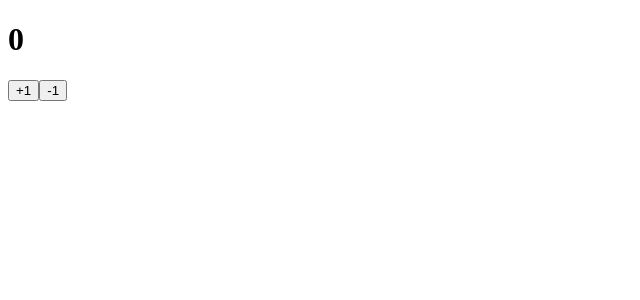
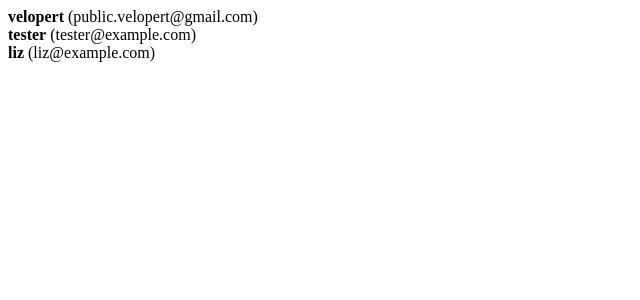
Before and after one commit to yunbiyomi/begin-react, a React (Create React App) app: page / in a window 1280 px wide. Shown: the top 300 px of the page, without its empty margins (0-640 px from the left). Built offline with nearby package versions, Linux system fonts and the light colour scheme.

Commit message:
20230517

```diff
--- a/src/App.js
+++ b/src/App.js
@@ -1,11 +1,13 @@
 import React from "react";
 // import Hello from "./Hello";
 // import Wrapper from './Wrapper';
-import Counter from './Counter';
+// import Counter from './Counter';
+// import InputSample from "./InputSample";
+import UserList from "./UserList";
 
 function App() {
   return (
-    <Counter />
+    <UserList />
   );
 }
 
--- a/src/Counter.js
+++ b/src/Counter.js
@@ -1,17 +1,19 @@
-import React from "react";
+import React, {useState} from "react";
 
 function Counter(){
+    const [number, setNumber] = useState(0);
+
     const onIncrease = () => {
-        console.log('+1');
+        setNumber(number + 1);
     }
 
     const onDecrease = () => {
-        console.log('-1');
+        setNumber(number - 1);
     }
 
     return (
         <div>
-            <h1>0</h1>
+            <h1>{number}</h1>
             <button onClick={onIncrease}>+1</button>
             <button onClick={onDecrease}>-1</button>
         </div>
--- /dev/null
+++ b/src/InputSample.js
@@ -0,0 +1,42 @@
+import React, {useState, useRef} from "react";
+
+function InputSample(){
+    const [inputs, setInputs] = useState({
+        name: '',
+        nickname: ''
+    });
+
+    const nameInput = useRef();
+
+    const {name, nickname} = inputs;
+
+    const onChange = (e) => {
+        const {value, name} = e.target;
+
+        setInputs({
+            ...inputs,
+            [name]:value
+        });
+    };
+
+    const OnReset = () => {
+        setInputs({
+            name: '',
+            nickname: ''
+        });
+    };
+
+    return (
+        <div>
+            <input name="name" placeholder="이름" onChange={onChange} value={name} ref={nameInput}/>
+            <input name="nickname" placeholder="닉네임" onChange={onChange} value={nickname}/>
+            <button onClick={OnReset}>초기화</button>
+            <div>
+                <b>값: </b>
+                {name}({nickname})
+            </div>
+        </div>
+    );
+};
+
+export default InputSample;
--- /dev/null
+++ b/src/UserList.js
@@ -0,0 +1,39 @@
+import React from "react";
+
+function User({user}){
+    return (
+        <div>
+            <b>{user.username}</b> <span>({user.email})</span>
+        </div>
+    )
+}
+
+function UserList(){
+    const users = [
+        {
+            id: 1,
+            username: 'velopert',
+            email: 'public.velopert@gmail.com'
+        },
+        {
+            id: 2,
+            username: 'tester',
+            email: 'tester@example.com'
+        },
+        {
+            id: 3,
+            username: 'liz',
+            email: 'liz@example.com'
+        }
+    ];
+
+    return (
+        <div>
+            {users.map(user=> (
+                <User user={user} key={user.id}></User>
+            ))}
+        </div>
+    );
+}
+
+export default UserList;
```
